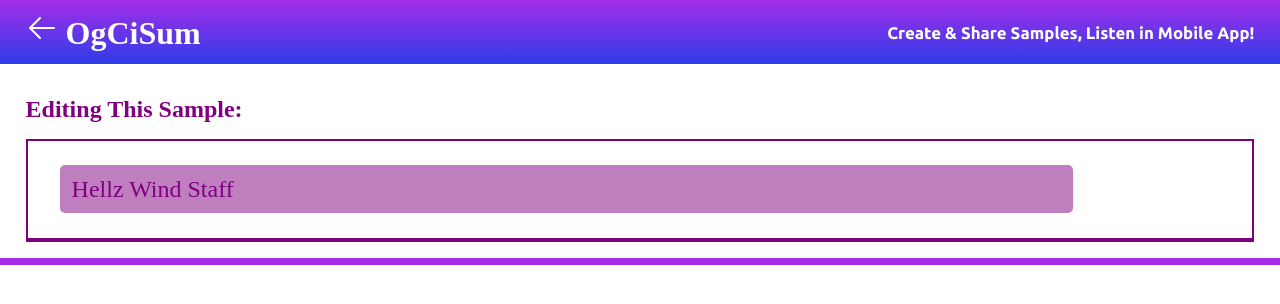
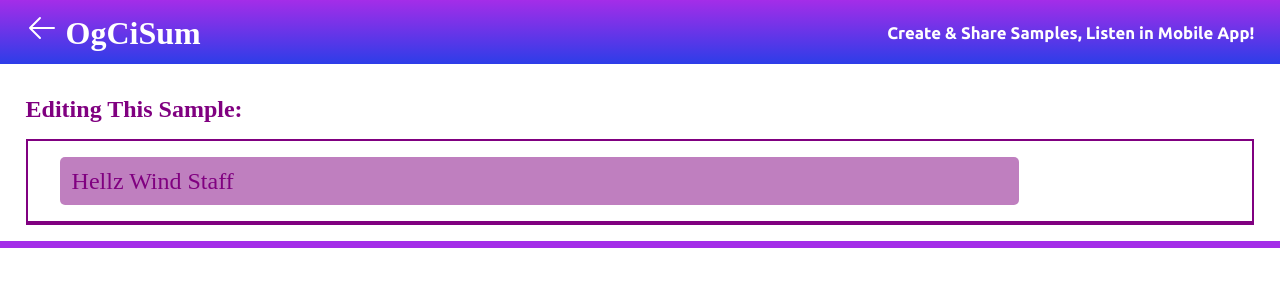
Before and after one commit to Harqua/music-web-app, a React (Create React App) app: page /Edit/1 in a window 1280 px wide. Shown: the top 304 px of the page. Built offline with nearby package versions, Linux system fonts and the light colour scheme; a web font is replaced by a local one.

Commit message:
small css update

```diff
--- a/public/styles.css
+++ b/public/styles.css
@@ -188,15 +188,16 @@ time {
 	padding-left: 2em;
 	padding-top: 1em;
 	padding-bottom: 1em;
-	padding-right: 2em;
 	display: flex;
 	align-items: center;
 	justify-content: space-between;
+	flex: 1;
+	padding-right: 2em
 }
 
-.edit-title form {
-	flex: 1;
-	padding-right: 2em
+.sample-edit-button {
+	padding-left:2em;
+	display: flex;
 }
 
 #sampleTitle {
--- a/src/page/Edit.js
+++ b/src/page/Edit.js
@@ -33,7 +33,7 @@ function EditButtons({ title, sample }) {
     <>
       <form>
         <input type="text" name="sample-name" id="sampleTitle" defaultValue={title}></input>
-        <nav>
+        <nav className="sample-edit-button">
           <button onClick={handleClickPreview} className="content-button">Preview</button>
           <button onClick={handleClickSave} className="content-button2">Save</button>
         </nav>
```
